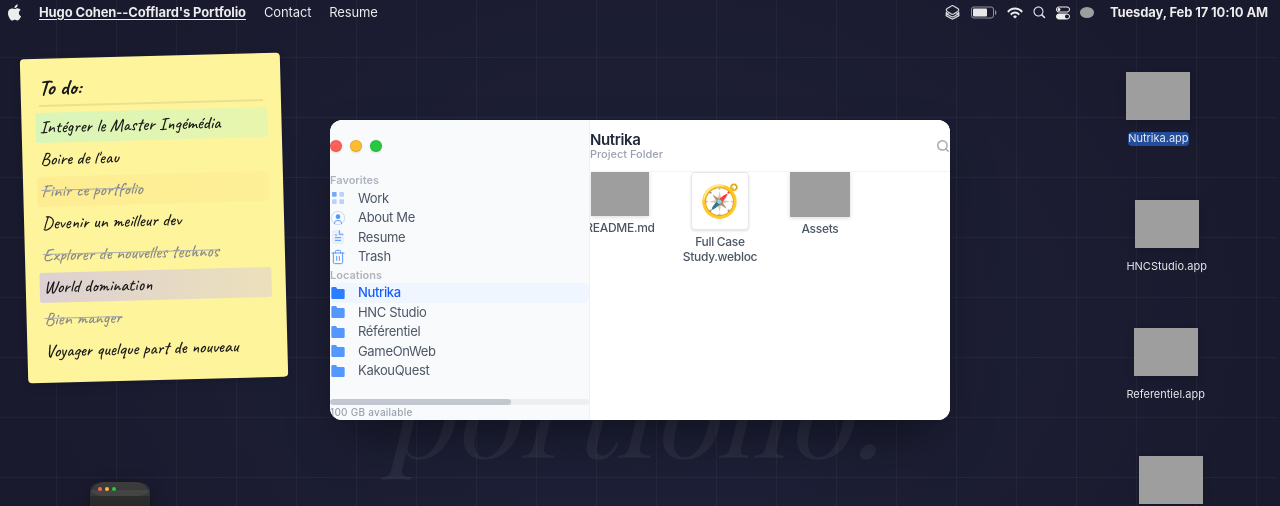
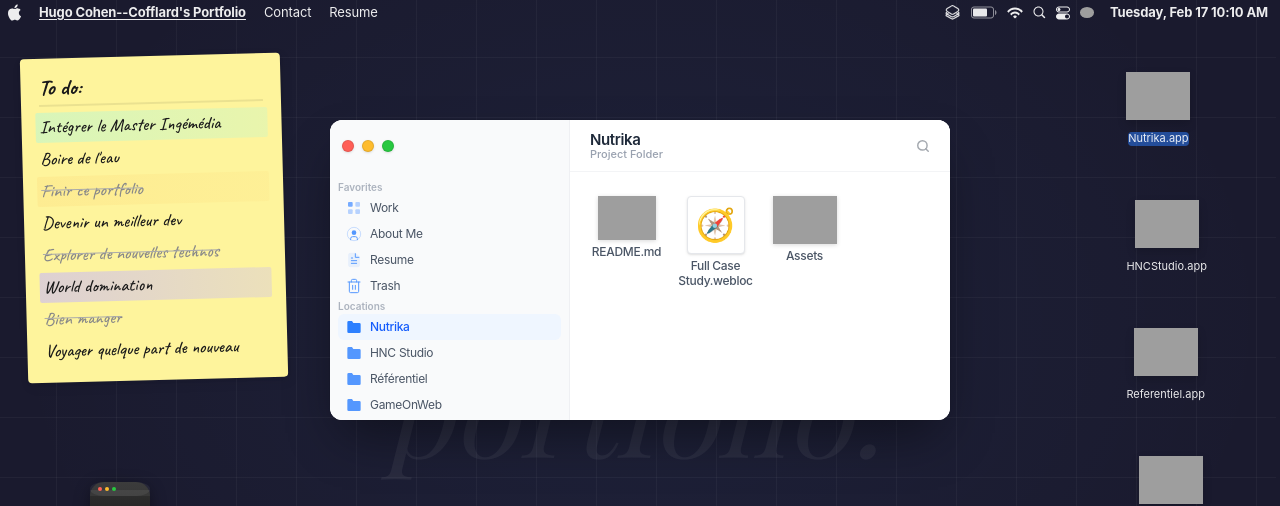
Before and after one commit to Hc-Sky/Portfolio, a Next.js app: page / in a window 1280 px wide. Both pictures are taken after a click on the button "Nutrika.app". Shown: the top 506 px of the page. Built offline with nearby package versions, Linux system fonts and the light colour scheme; grey boxes are pictures that could not be loaded; a web font is replaced by a local one.

Commit message:
Refines FinderLayout and Sidebar UI
Improves the FinderLayout and Sidebar components' UI by adjusting padding, gaps, font sizes, and widths.

These adjustments enhance the visual appearance and usability of the interface.

```diff
--- a/src/components/FinderLayout.tsx
+++ b/src/components/FinderLayout.tsx
@@ -179,7 +179,7 @@ export default function FinderLayout({
             <div className="flex-1 bg-white flex flex-col overflow-hidden rounded-tr-xl rounded-br-xl">
                 {/* Content Header / Toolbar (Unified Look) */}
                 <div
-                    className="h-[52px] border-b border-gray-100 flex items-center px-8 justify-between select-none bg-white shrink-0"
+                    className="h-[52px] border-b border-gray-100 flex items-center !px-5 justify-between select-none bg-white shrink-0"
                     onPointerDown={(e) => {
                         dragControls?.start(e);
                         onFocus?.();
@@ -200,7 +200,7 @@ export default function FinderLayout({
                 </div>
 
                 {/* Grid Area */}
-                <div className="flex-1 px-10 py-10 grid grid-cols-4 gap-y-12 gap-x-10 content-start overflow-y-auto"
+                <div className="flex-1 !px-6 !py-6 grid grid-cols-4 gap-y-8 gap-x-6 content-start overflow-y-auto"
                     onClick={() => setSelectedFileId(null)} // Deselect on bg click
                 >
                     {files.map((file) => (
@@ -244,10 +244,10 @@ function FinderSidebar({
     );
 
     return (
-        <div className="w-[260px] flex flex-col bg-gray-50/90 backdrop-blur-3xl text-gray-600 border-r border-gray-200/50 rounded-tl-xl rounded-bl-xl">
+        <div className="w-[240px] flex flex-col bg-gray-50/90 backdrop-blur-3xl text-gray-600 border-r border-gray-200/50 rounded-tl-xl rounded-bl-xl">
             {/* Header with Traffic Lights - Aligned with Content Header Height */}
             <div
-                className="h-[52px] pl-10 flex items-center gap-2 group shrink-0"
+                className="h-[52px] !pl-3 flex items-center gap-2 group shrink-0"
                 onPointerDown={(e) => {
                     dragControls?.start(e);
                     onFocus?.();
@@ -275,10 +275,10 @@ function FinderSidebar({
             </div>
 
             {/* Sidebar Content */}
-            <div className="flex-1 overflow-y-auto px-5 py-4 space-y-6">
+            <div className="flex-1 overflow-y-auto !px-2 !py-2 space-y-2">
                 {/* Favorites Section */}
-                <div className="space-y-1">
-                    <div className="px-2 text-[11px] font-semibold text-gray-400/80 mb-1">Favorites</div>
+                <div className="space-y-0">
+                    <div className="px-2 text-[10px] font-semibold text-gray-400/80 mb-0.5">Favorites</div>
                     <div className="space-y-[1px]">
                         <SidebarItem icon={<MacSidebarIcon type="work" size={16} />} label="Work" active={false} />
                         <SidebarItem icon={<MacSidebarIcon type="user" size={16} />} label="About Me" active={false} />
@@ -288,8 +288,8 @@ function FinderSidebar({
                 </div>
 
                 {/* Locations Section (Projects) */}
-                <div className="space-y-1">
-                    <div className="px-2 text-[11px] font-semibold text-gray-400/80 mb-1">Locations</div>
+                <div className="space-y-0">
+                    <div className="px-2 text-[10px] font-semibold text-gray-400/80 mb-0.5">Locations</div>
                     <div className="space-y-[1px]">
                         {projects.map((p) => (
                             <SidebarItem
@@ -304,13 +304,6 @@ function FinderSidebar({
                 </div>
             </div>
 
-            {/* Bottom Storage (Decorative) */}
-            <div className="px-5 pt-8 pb-4">
-                <div className="h-1.5 w-full bg-gray-200/60 rounded-full overflow-hidden">
-                    <div className="h-full bg-gray-400/50 w-[70%] rounded-full"></div>
-                </div>
-                <p className="text-[10px] text-gray-400 mt-2.5 font-medium tracking-wide">100 GB available</p>
-            </div>
         </div>
     );
 }
@@ -319,11 +312,11 @@ function SidebarItem({ icon, label, active, onClick }: { icon: React.ReactNode;
     return (
         <div
             onClick={onClick}
-            className={`px-3 py-2.5 rounded-[6px] flex items-center gap-3 cursor-pointer transition-colors
+            className={`!px-2 !py-1 rounded-[6px] flex items-center gap-2 cursor-pointer transition-colors
                 ${active ? "bg-blue-50 text-blue-600 font-medium" : "hover:bg-gray-100/80 text-gray-600 hover:text-black"}`}
         >
             <span className={`w-4 h-4 flex items-center justify-center opacity-80 ${active ? "opacity-100" : ""}`}>{icon}</span>
-            <span className="text-[13px] tracking-tight">{label}</span>
+            <span className="text-[12px] tracking-tight">{label}</span>
         </div>
     );
 }
```
